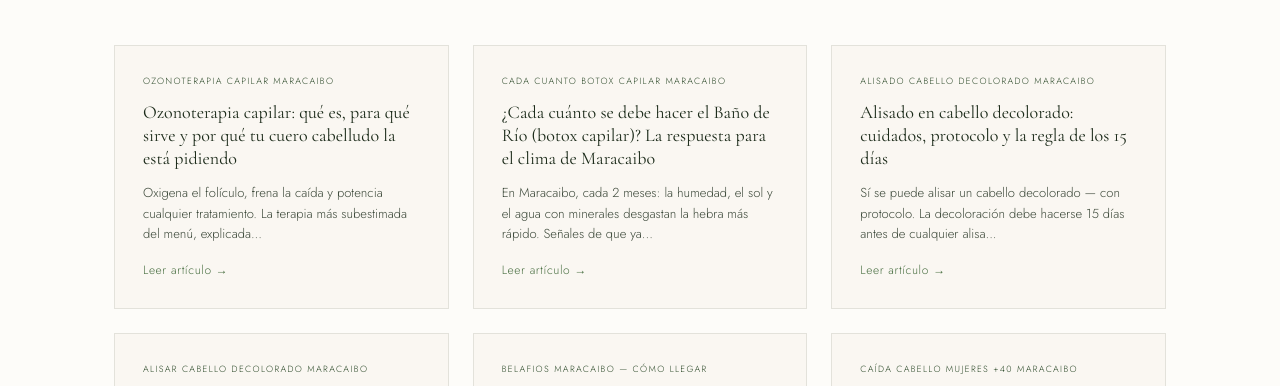
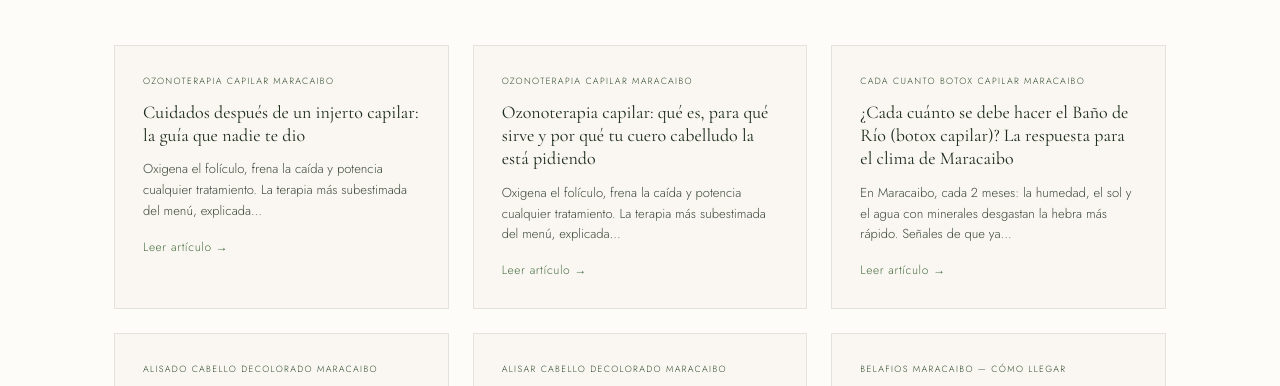
Before and after one commit to BelaFiosVzla/BelaFios, a plain HTML site: page blog/index.html in a window 1280 px wide. Shown: the part 337-723 px from the top of the page. Drawn offline with nearby package versions, Linux system fonts and the light colour scheme.

Commit message:
Add files via upload

```diff
--- a/blog/index.html
+++ b/blog/index.html
@@ -177,6 +177,14 @@ height="0" width="0" style="display:none;visibility:hidden"></iframe></noscript>
     <p>Todo lo que necesitas saber para cuidar tu cabello (o tu pelo, como prefieras llamarlo) en Maracaibo — escrito por quienes lo tratan todos los días.</p>
   </div>
   <div class="bi-grid">
+    <a href="/blog/cuidados-injerto-capilar-hombres-maracaibo.html" class="bi-card">
+      <div class="bi-card-body">
+        <div class="bi-card-kw">ozonoterapia capilar maracaibo</div>
+        <div class="bi-card-title">Cuidados después de un injerto capilar: la guía que nadie te dio</div>
+        <div class="bi-card-desc">Oxigena el folículo, frena la caída y potencia cualquier tratamiento. La terapia más subestimada del menú, explicada...</div>
+        <div class="bi-card-more">Leer artículo →</div>
+      </div>
+    </a>
     <a href="/blog/ozonoterapia-capilar-beneficios-maracaibo.html" class="bi-card">
       <div class="bi-card-body">
         <div class="bi-card-kw">ozonoterapia capilar maracaibo</div>
```
